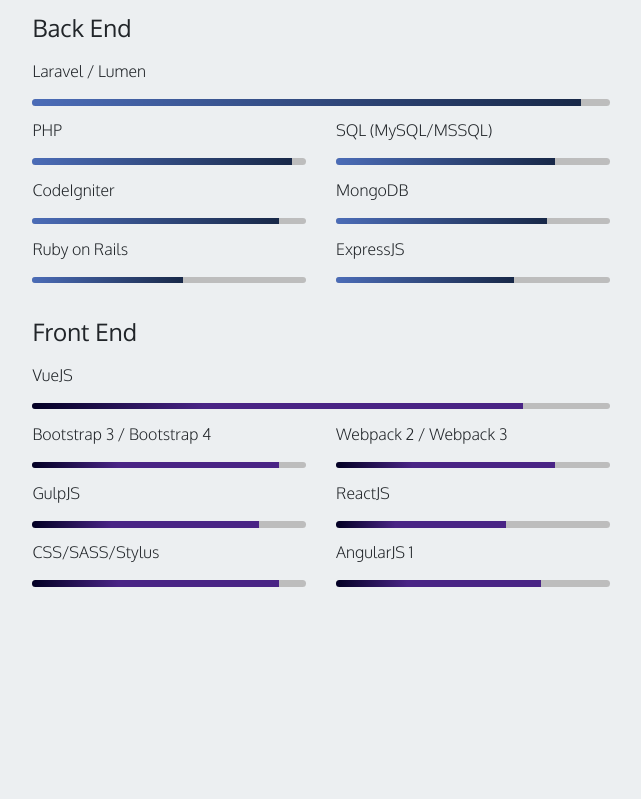
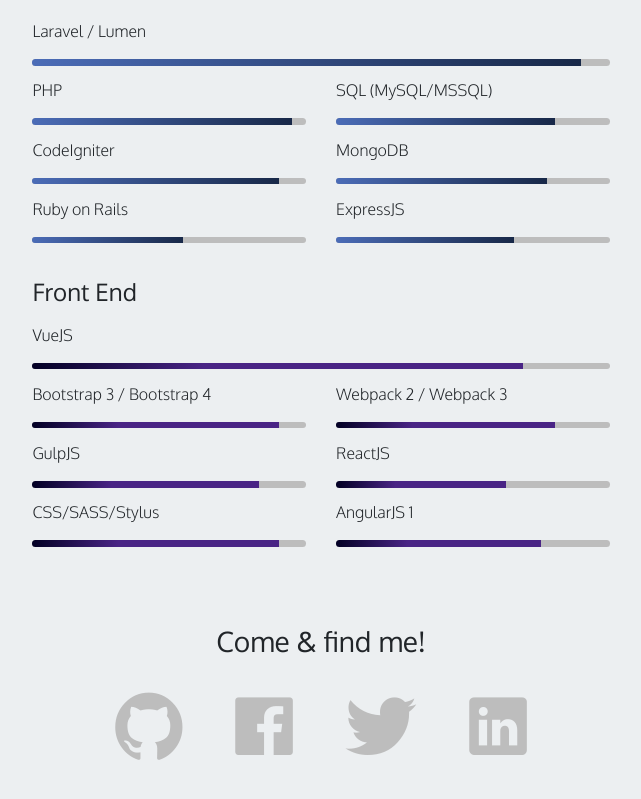
Before and after one commit to andhikaribrahim/andhikaribrahim-web, a Vue app: page / in a window 1280 px wide. Shown: the part 695-1494 px from the top of the page, without its empty margins (319-960 px from the left). Before the commit the page ends 1317 px from the top, so only its background shows below. Built offline with nearby package versions, Linux system fonts and the light colour scheme.

Commit message:
Set on temporary production

```diff
--- a/package.json
+++ b/package.json
@@ -30,6 +30,7 @@
     "babel-runtime": "^6.26.0",
     "cheerio": "^1.0.0-rc.2",
     "css-loader": "^0.28.11",
+    "del-webpack-plugin": "^1.0.5",
     "extract-text-webpack-plugin": "^3.0.2",
     "file-loader": "^1.1.11",
     "html-webpack-plugin": "^3.2.0",
--- a/src/App.vue
+++ b/src/App.vue
@@ -1,17 +1,20 @@
 <template>
 	<div>
-		<Navigation></Navigation>
+		<!-- <Navigation></Navigation>
+		<div class="clearfix"></div> -->
+		<router-view></router-view>
 		<div class="clearfix"></div>
-		<router-view></router-view>
+		<Footer></Footer>
 	</div>
 </template>
 
 <script>
 	import Navigation from 'Components/Navigation'
+	import Footer from 'Components/Footer'
 	export default {
 		name: 'App',
 		components:{
-			Navigation
+			Navigation, Footer
 		}
 	}
 </script>
--- /dev/null
+++ b/src/Components/Footer.vue
@@ -0,0 +1,27 @@
+<template>
+	<div class="container">
+		<footer class="footer">
+			<h3 class="text-center">Come & find me!</h3>
+			<ul class="list-inline">
+				<li class="list-inline-item">
+					<a href="#" class="footer--icon"><i class="icon ion-logo-github"></i></a>
+				</li>
+				<li class="list-inline-item">
+					<a href="#" class="footer--icon"><i class="icon ion-logo-facebook"></i></a>
+				</li>
+				<li class="list-inline-item">
+					<a href="#" class="footer--icon"><i class="icon ion-logo-twitter"></i></a>
+				</li>
+				<li class="list-inline-item">
+					<a href="#" class="footer--icon"><i class="icon ion-logo-linkedin"></i></a>
+				</li>
+			</ul>
+		</footer>
+	</div>
+</template>
+
+<script>
+	export default {
+		name: "Footer",
+	}
+</script>
--- a/src/Routes/index.js
+++ b/src/Routes/index.js
@@ -4,7 +4,6 @@
 import Home from 'Views/Home'
 import Projects from 'Views/Projects'
 import Articles from 'Views/Articles'
-import About from 'Views/About'
 
 Vue.use(Router)
 
@@ -23,11 +22,6 @@
 		path: '/Articles',
 		name: 'Articles',
 		component: Articles
-	},
-	{
-		path: '/about',
-		name: 'About',
-		component: About
 	}
 ]
 
--- a/src/Stylus/main.styl
+++ b/src/Stylus/main.styl
@@ -1,4 +1,7 @@
 @import url('https://fonts.googleapis.com/css?family=Oxygen:300,400,700')
+@import url('https://unpkg.com/ionicons@4.0.0/dist/css/ionicons.min.css')
+
+@import './extends'
 
 html
 	font-size 1rem
@@ -51,3 +54,16 @@
 				background linear-gradient(90deg, #4b6cb7 0%, #182848 100%)
 			.progress-bar.front-end
 				background linear-gradient(90deg, rgba(2,0,36,1) 0%, rgba(73,36,133,1) 35%)
+
+.footer
+	padding 3.9% 24%
+	&--icon
+		.icon
+			color #bdbdbd
+			font-size 4.8rem
+			padding 0 1.4rem
+			transition color 385ms
+			&:hover
+				color #424242
+	.list-inline
+		text-align center
--- a/src/Views/About.vue
+++ /dev/null
@@ -1,3 +0,0 @@
-<template>
-	<h1>About</h1>
-</template>
```
Also changed, not shown: config/prod.config.babel.js (+7 -2 lines), src/Stylus/extends.styl (added), 1 other file (tests, documents, lock files or other folders).
